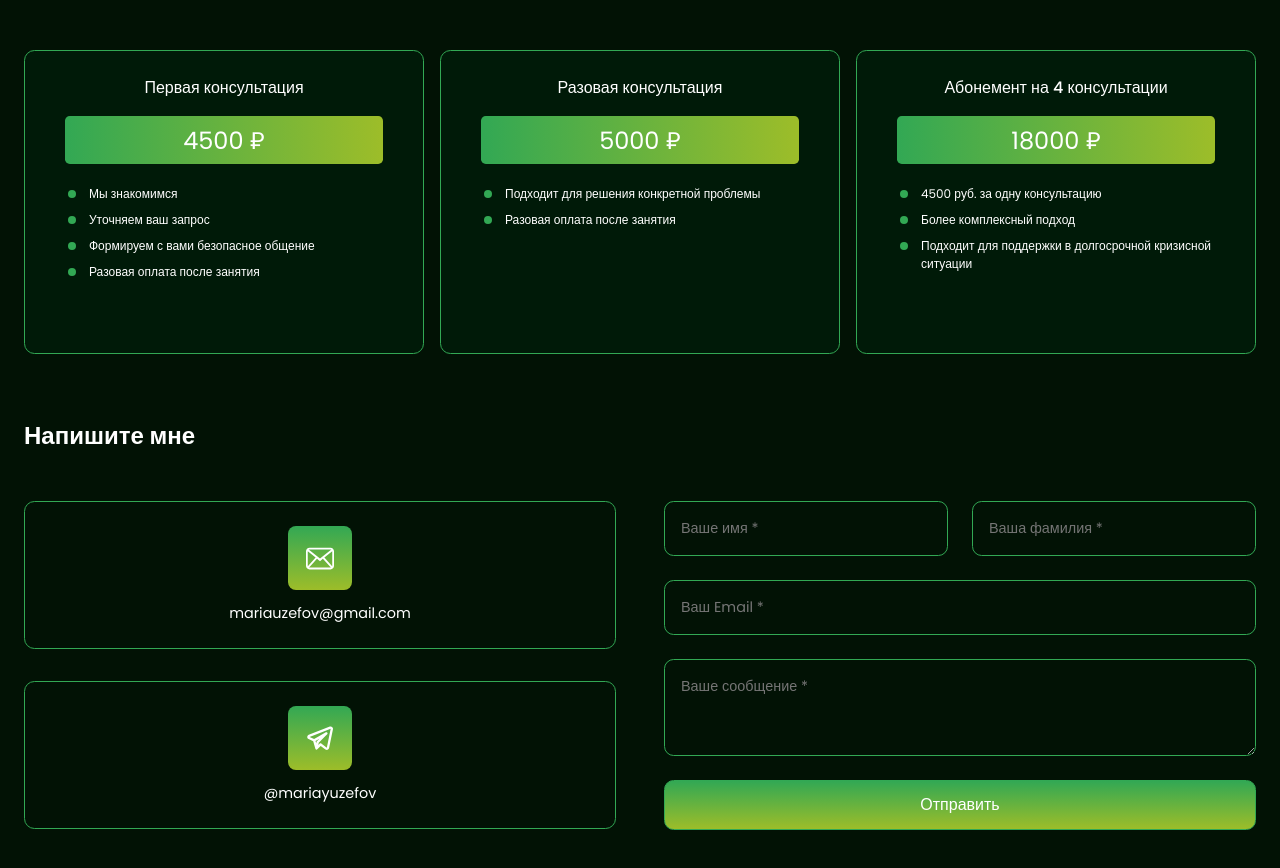
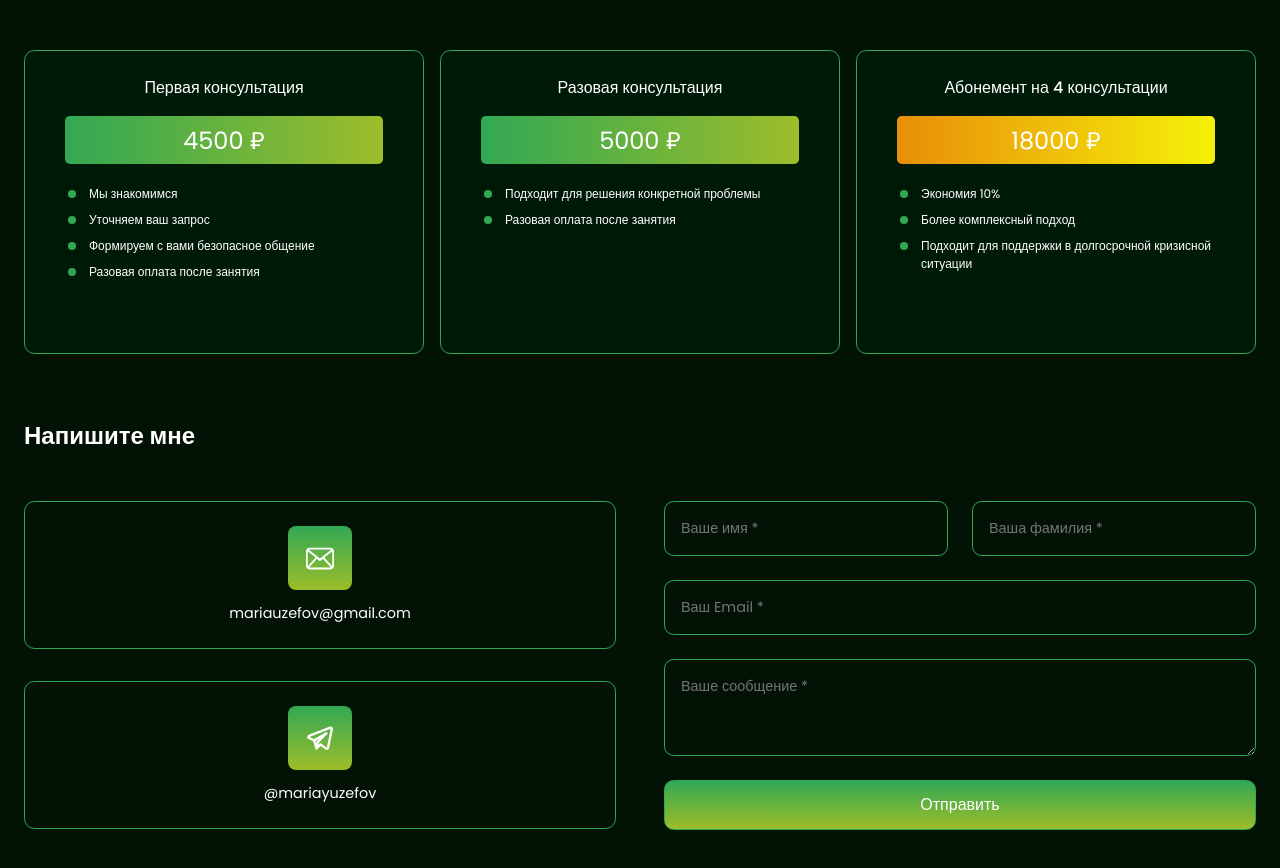
Before and after one commit to marknik139/your_psychologist, a React (Create React App) app: page / in a window 1280 px wide. Shown: the part 1805-2673 px from the top of the page. Built offline with nearby package versions, Linux system fonts and the light colour scheme; no server answers; a web font is replaced by a local one.

Commit message:
mark: most expensive

```diff
--- a/src/components/Prices/PriceCard/PriceCard.css
+++ b/src/components/Prices/PriceCard/PriceCard.css
@@ -30,6 +30,10 @@ a {
     border-radius: 0.3rem;
     padding: 0.4rem 0.6rem;
     margin: 0 1rem 1.3rem;
+}
+
+.price.most-expensive {
+    background: linear-gradient(90deg, #e88e08 0%, #f5f109 100%);
 }
 
 .price-card ul li {
--- a/src/components/Prices/PriceCard/PriceCard.jsx
+++ b/src/components/Prices/PriceCard/PriceCard.jsx
@@ -1,10 +1,10 @@
 import React from "react";
 import "./PriceCard.css";
 
-const PriceCard = ({item, country}) => {
+const PriceCard = ({item, index, country}) => {
     return <div className="price-card">
         <h6>{item.title}</h6>
-        <a href="#contacts" className="price">{country === 'IL' ? item.priceIL : item.priceRU}</a>
+        <a href="#contacts" className={`price ${index === 2 ? 'most-expensive' : ''}`}>{country === 'IL' ? item.priceIL : item.priceRU}</a>
         <ul>
             {item.details.map((item) => (
                 <li key={item}>{item}</li>
--- a/src/components/Prices/Prices.jsx
+++ b/src/components/Prices/Prices.jsx
@@ -28,8 +28,8 @@ const Prices = () => {
         <section className="prices-container" id="prices">
             <h5>Цены</h5>
             <div className="prices-content">
-                {PRICES.map((item) => (
-                    <PriceCard key={item.title} item={item} country={country}/>
+                {PRICES.map((item, index) => (
+                    <PriceCard key={item.title} item={item} index={index} country={country}/>
                 ))}
             </div>
         </section>
--- a/src/utils/data.js
+++ b/src/utils/data.js
@@ -119,7 +119,7 @@ export const PRICES = [
         priceRU: "18000 ₽",
         priceIL: "900 ₪",
         details: [
-            "4500 руб. за одну консультацию",
+            "Экономия 10%",
             "Более комплексный подход",
             "Подходит для поддержки в долгосрочной кризисной ситуации",
         ],
```
